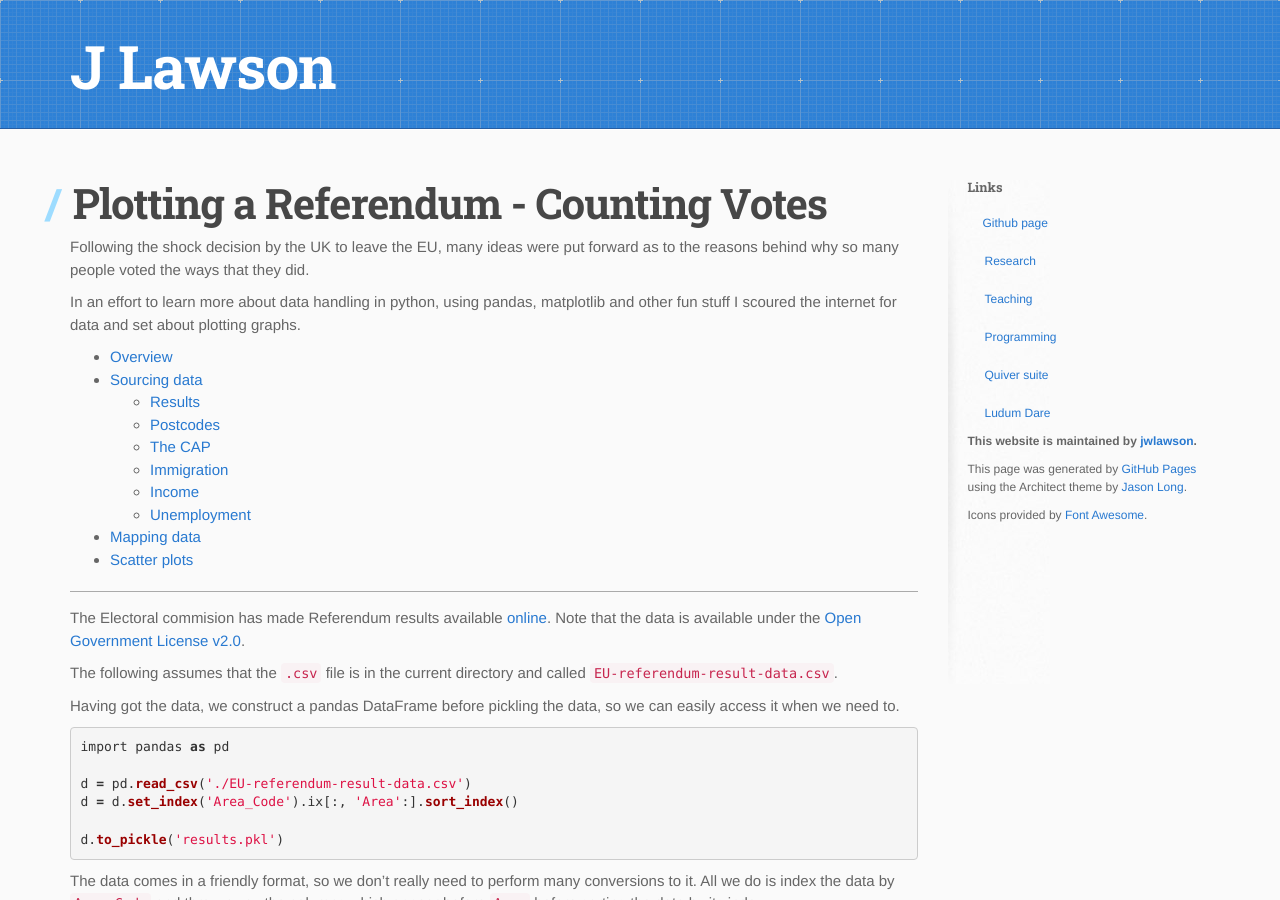
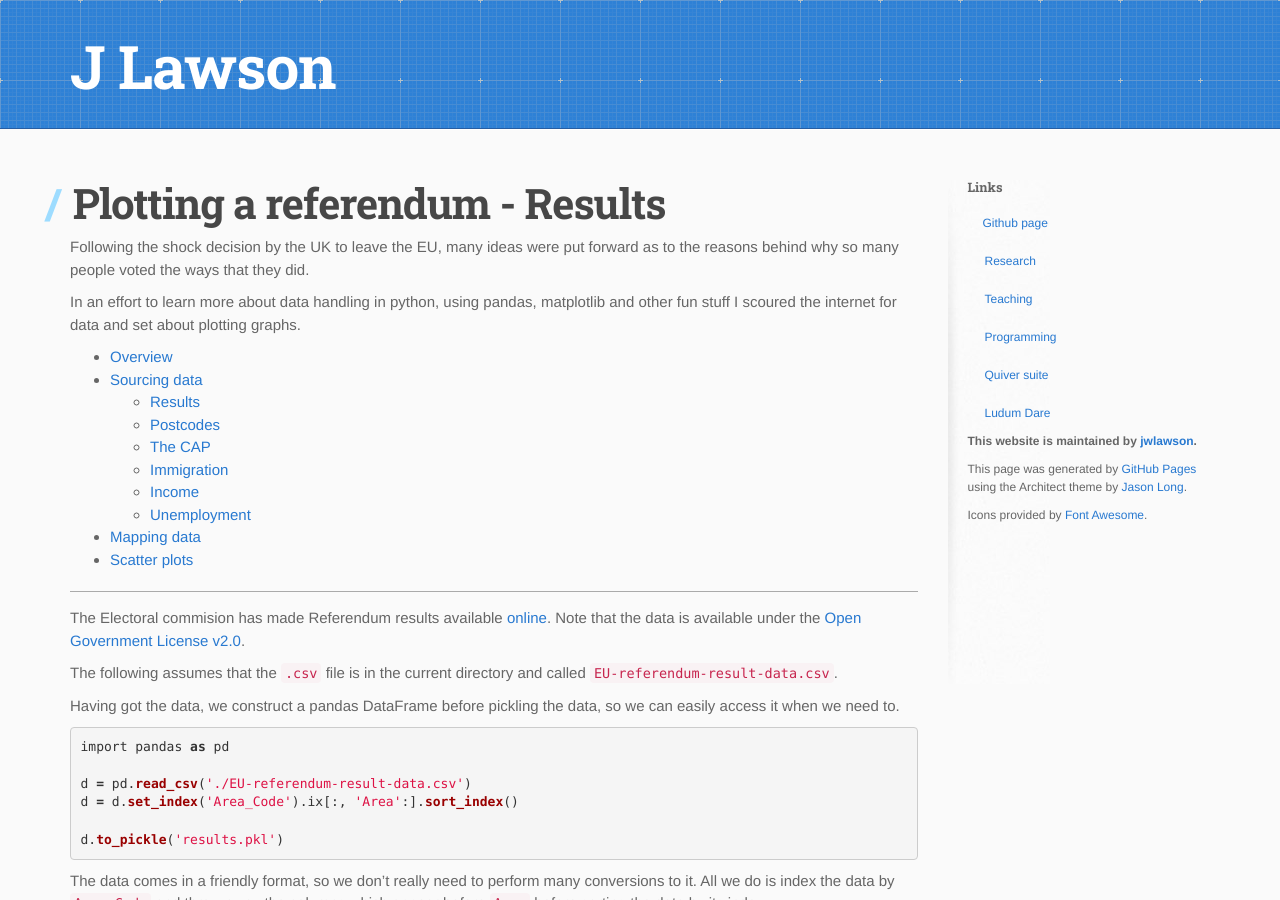
Before and after one commit to jwlawson/jwlawson.github.io, a Jekyll site: the page built from _posts/2016-07-19-plotting-a-referendum-votes.md, in a window 1280 px wide and 900 px high. Built offline with Jekyll 4.4.1, drawn with Linux system fonts in a browser that asks for light colours; nearby versions of some CDN libraries.

Commit message:
Fixes inconsistent titles

```diff
--- a/_posts/2016-07-19-plotting-a-referendum-votes.md
+++ b/_posts/2016-07-19-plotting-a-referendum-votes.md
@@ -1,6 +1,6 @@
 ---
 layout: post
-title: Plotting a Referendum - Counting Votes
+title: Plotting a referendum - Results
 category: interest
 sub: true
 nex: Postcodes
```
Also changed, not shown: _posts/2016-07-19-plotting-a-referendum-immigrants.md (+1 -1 lines).
